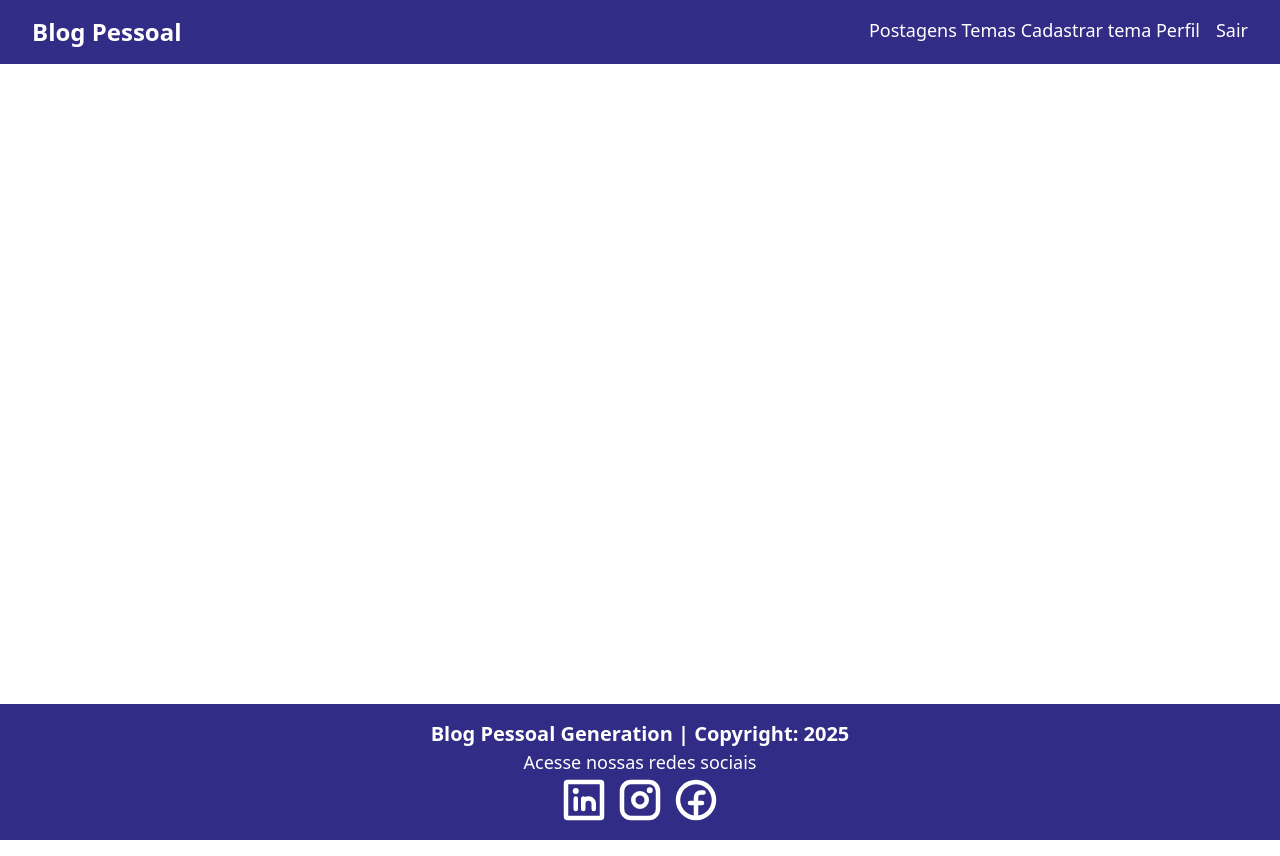
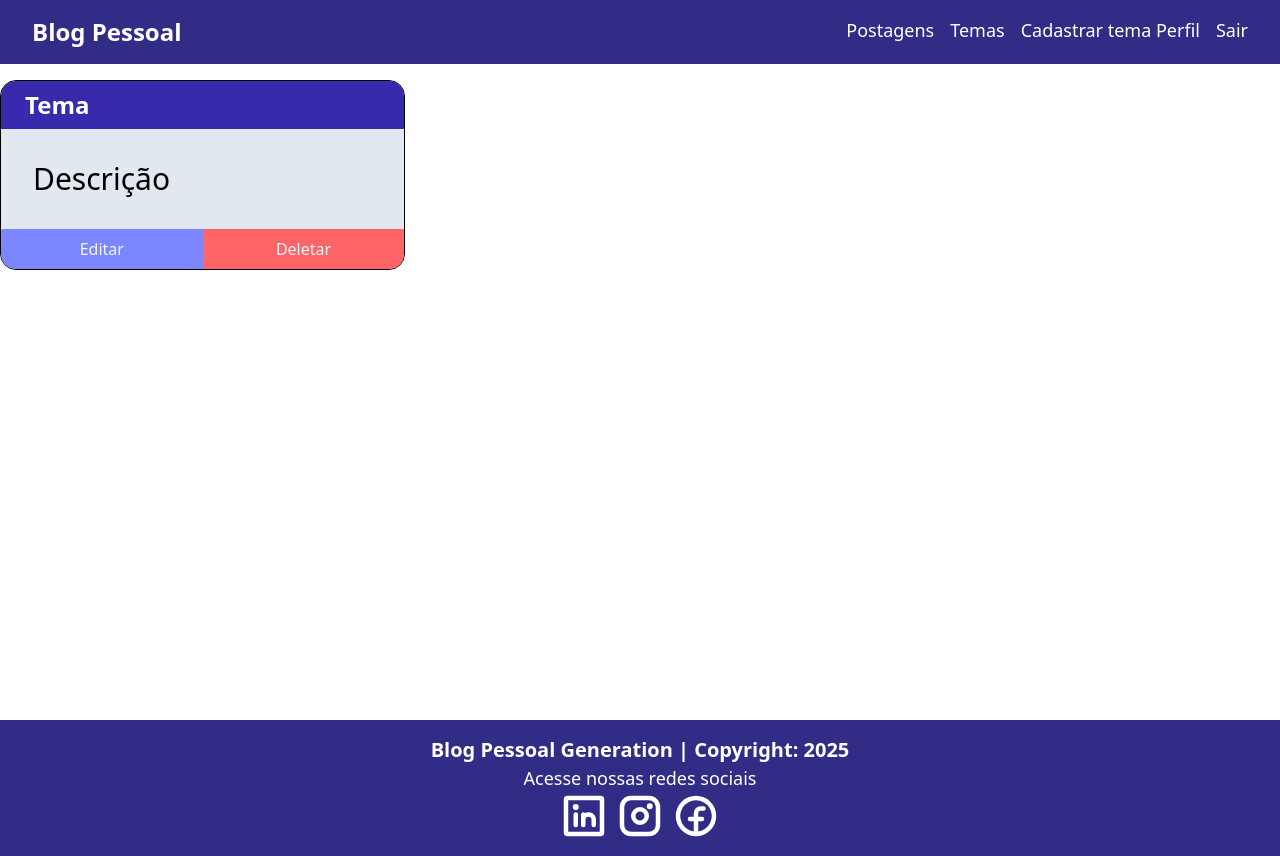
Before and after one commit to rafaelq80/blogpessoal_react_v19, a React (Vite) app: page /temas in a window 1280 px wide. Built offline with nearby package versions, Linux system fonts and the light colour scheme.

Commit message:
:sparkles: Construção dos Componentes CardTema e ListaTemas

```diff
--- a/src/App.tsx
+++ b/src/App.tsx
@@ -1,6 +1,7 @@
 import { BrowserRouter, Route, Routes } from 'react-router-dom'
 import Footer from './components/footer/Footer'
 import Navbar from './components/navbar/Navbar'
+import ListaTemas from './components/tema/listatemas/ListaTemas'
 import { AuthProvider } from './contexts/AuthContext'
 import Cadastro from './pages/cadastro/Cadastro'
 import Home from './pages/home/Home'
@@ -17,6 +18,7 @@
 							<Route path="/" element={<Login />} />
 							<Route path="/home" element={<Home />} />
 							<Route path="/cadastro"	element={<Cadastro />}/>
+							<Route path="/temas" element={<ListaTemas />} />
 						</Routes>
 					</div>
 					<Footer />
--- a/src/components/navbar/Navbar.tsx
+++ b/src/components/navbar/Navbar.tsx
@@ -25,7 +25,7 @@
 
                     <div className='flex gap-4'>
                         Postagens
-                        Temas
+                        <Link to='/temas' className='hover:underline'>Temas</Link>
                         Cadastrar tema
                         Perfil
                         <Link to='' onClick={logout} className='hover:underline'>Sair</Link>
--- /dev/null
+++ b/src/components/tema/cardtema/CardTema.tsx
@@ -0,0 +1,28 @@
+import { Link } from 'react-router-dom'
+
+function CardTema() {
+    return (
+        <div className='border flex flex-col rounded-2xl overflow-hidden justify-between'>
+            <header className='py-2 px-6 bg-indigo-800 text-white font-bold text-2xl'>
+                Tema
+            </header>
+            <p className='p-8 text-3xl bg-slate-200 h-full'>Descrição</p>
+
+            <div className="flex">
+                <Link to=''
+                    className='w-full text-slate-100 bg-indigo-400 hover:bg-indigo-800
+                        flex items-center justify-center py-2'>
+                    <button>Editar</button>
+                </Link>
+
+                <Link to='' className='text-slate-100 bg-red-400 hover:bg-red-700 w-full
+                    flex items-center justify-center'>
+                    <button>Deletar</button>
+                </Link>
+            </div>
+
+        </div>
+    )
+}
+
+export default CardTema
--- /dev/null
+++ b/src/components/tema/listatemas/ListaTemas.tsx
@@ -0,0 +1,18 @@
+import CardTema from "../cardtema/CardTema"
+
+function ListaTemas() {
+
+    return (
+        <>
+            <div className="flex justify-center w-full my-4">
+                <div className="container flex flex-col">
+                    <div className="grid grid-cols-1 md:grid-cols-2
+                                    lg:grid-cols-3 gap-8">
+                            <CardTema />
+                    </div>
+                </div>
+            </div>
+        </>
+    )
+}
+export default ListaTemas;
```
